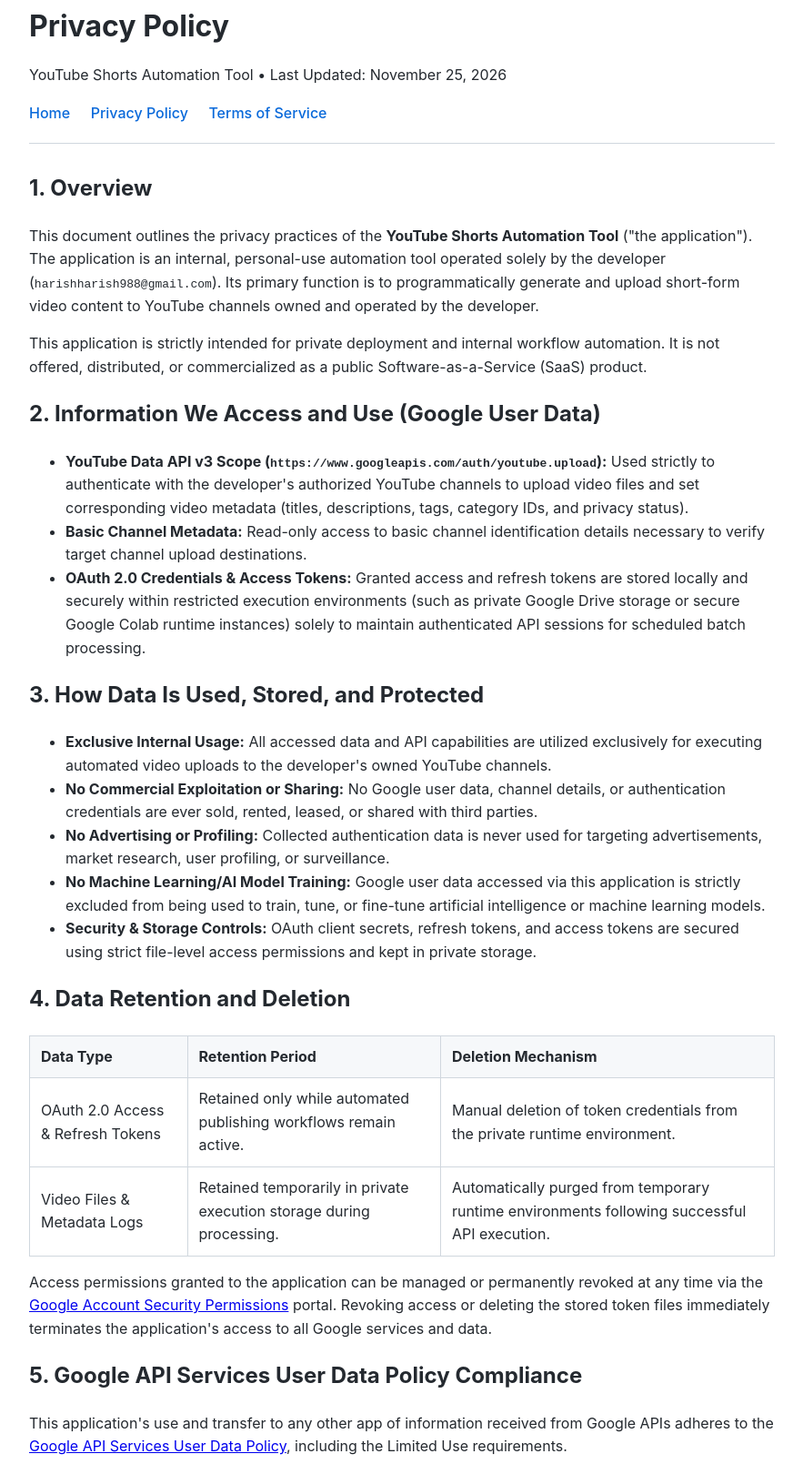
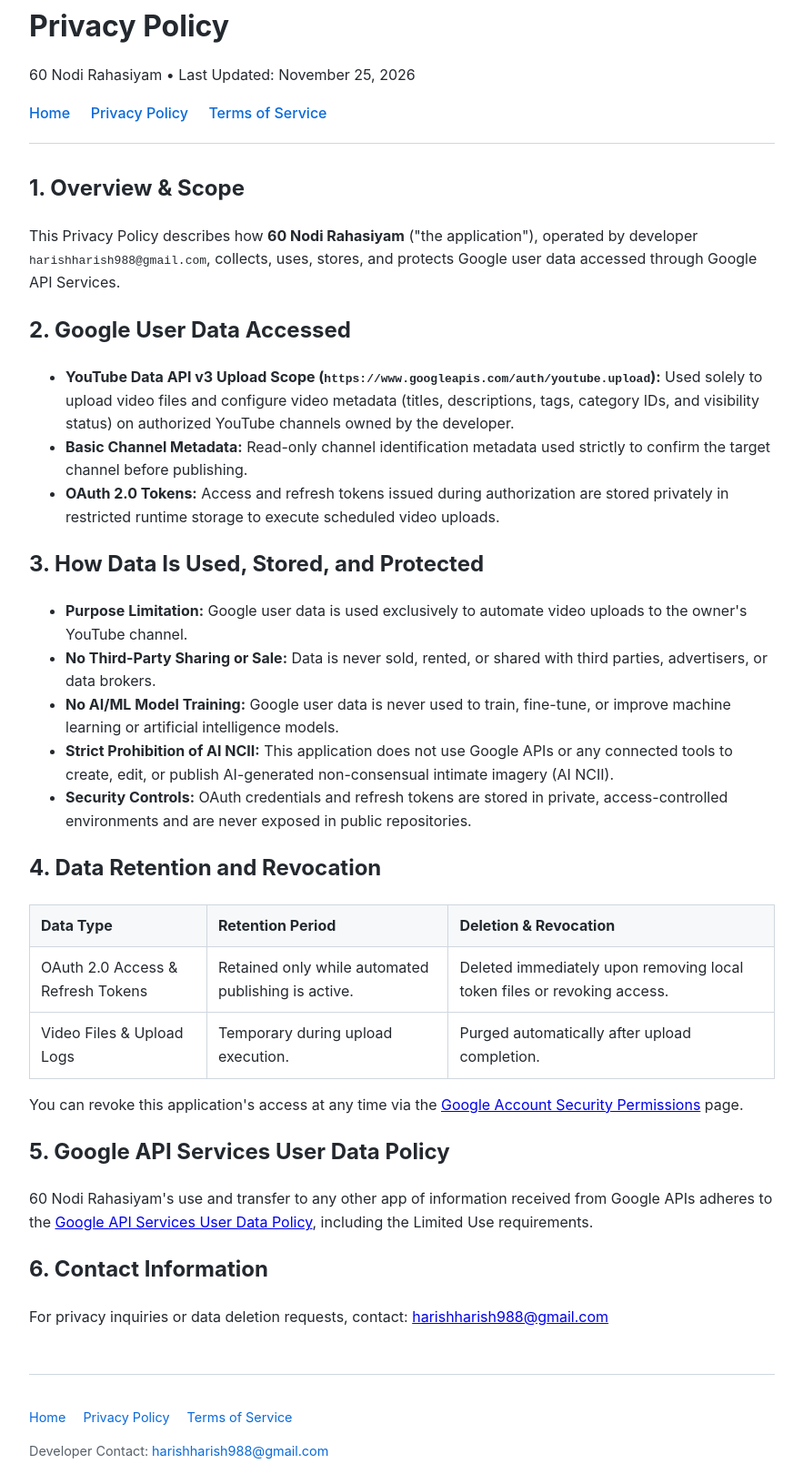
Before and after one commit to harish988/youtube-shorts-automation, a plain HTML site: page privacy.html in a window 1280 px wide. Shown: the part 37-1646 px from the top of the page at 91% size, without its empty margins (198-1081 px from the left). Drawn offline with Linux system fonts and the light colour scheme.

Commit message:
Update privacy.html

```diff
--- a/privacy.html
+++ b/privacy.html
@@ -3,7 +3,7 @@
 <head>
   <meta charset="UTF-8">
   <meta name="viewport" content="width=device-width, initial-scale=1.0">
-  <title>Privacy Policy - YouTube Shorts Automation Tool</title>
+  <title>Privacy Policy - 60 Nodi Rahasiyam</title>
   <style>
     body { font-family: -apple-system, BlinkMacSystemFont, "Segoe UI", Roboto, Helvetica, Arial, sans-serif; line-height: 1.6; color: #24292f; max-width: 820px; margin: 40px auto; padding: 0 20px; }
     header { border-bottom: 1px solid #d0d7de; padding-bottom: 20px; margin-bottom: 30px; }
@@ -20,7 +20,7 @@
 <body>
   <header>
     <h1>Privacy Policy</h1>
-    <p>YouTube Shorts Automation Tool &bull; Last Updated: November 25, 2026</p>
+    <p>60 Nodi Rahasiyam &bull; Last Updated: November 25, 2026</p>
     <nav>
       <a href="index.html">Home</a>
       <a href="privacy.html">Privacy Policy</a>
@@ -29,55 +29,54 @@
   </header>
 
   <main>
-    <h2>1. Overview</h2>
-    <p>This document outlines the privacy practices of the <strong>YouTube Shorts Automation Tool</strong> ("the application"). The application is an internal, personal-use automation tool operated solely by the developer (<code>harishharish988@gmail.com</code>). Its primary function is to programmatically generate and upload short-form video content to YouTube channels owned and operated by the developer.</p>
-    <p>This application is strictly intended for private deployment and internal workflow automation. It is not offered, distributed, or commercialized as a public Software-as-a-Service (SaaS) product.</p>
+    <h2>1. Overview &amp; Scope</h2>
+    <p>This Privacy Policy describes how <strong>60 Nodi Rahasiyam</strong> ("the application"), operated by developer <code>harishharish988@gmail.com</code>, collects, uses, stores, and protects Google user data accessed through Google API Services.</p>
 
-    <h2>2. Information We Access and Use (Google User Data)</h2>
+    <h2>2. Google User Data Accessed</h2>
     <ul>
-      <li><strong>YouTube Data API v3 Scope (<code>https://www.googleapis.com/auth/youtube.upload</code>):</strong> Used strictly to authenticate with the developer's authorized YouTube channels to upload video files and set corresponding video metadata (titles, descriptions, tags, category IDs, and privacy status).</li>
-      <li><strong>Basic Channel Metadata:</strong> Read-only access to basic channel identification details necessary to verify target channel upload destinations.</li>
-      <li><strong>OAuth 2.0 Credentials &amp; Access Tokens:</strong> Granted access and refresh tokens are stored locally and securely within restricted execution environments (such as private Google Drive storage or secure Google Colab runtime instances) solely to maintain authenticated API sessions for scheduled batch processing.</li>
+      <li><strong>YouTube Data API v3 Upload Scope (<code>https://www.googleapis.com/auth/youtube.upload</code>):</strong> Used solely to upload video files and configure video metadata (titles, descriptions, tags, category IDs, and visibility status) on authorized YouTube channels owned by the developer.</li>
+      <li><strong>Basic Channel Metadata:</strong> Read-only channel identification metadata used strictly to confirm the target channel before publishing.</li>
+      <li><strong>OAuth 2.0 Tokens:</strong> Access and refresh tokens issued during authorization are stored privately in restricted runtime storage to execute scheduled video uploads.</li>
     </ul>
 
     <h2>3. How Data Is Used, Stored, and Protected</h2>
     <ul>
-      <li><strong>Exclusive Internal Usage:</strong> All accessed data and API capabilities are utilized exclusively for executing automated video uploads to the developer's owned YouTube channels.</li>
-      <li><strong>No Commercial Exploitation or Sharing:</strong> No Google user data, channel details, or authentication credentials are ever sold, rented, leased, or shared with third parties.</li>
-      <li><strong>No Advertising or Profiling:</strong> Collected authentication data is never used for targeting advertisements, market research, user profiling, or surveillance.</li>
-      <li><strong>No Machine Learning/AI Model Training:</strong> Google user data accessed via this application is strictly excluded from being used to train, tune, or fine-tune artificial intelligence or machine learning models.</li>
-      <li><strong>Security &amp; Storage Controls:</strong> OAuth client secrets, refresh tokens, and access tokens are secured using strict file-level access permissions and kept in private storage.</li>
+      <li><strong>Purpose Limitation:</strong> Google user data is used exclusively to automate video uploads to the owner's YouTube channel.</li>
+      <li><strong>No Third-Party Sharing or Sale:</strong> Data is never sold, rented, or shared with third parties, advertisers, or data brokers.</li>
+      <li><strong>No AI/ML Model Training:</strong> Google user data is never used to train, fine-tune, or improve machine learning or artificial intelligence models.</li>
+      <li><strong>Strict Prohibition of AI NCII:</strong> This application does not use Google APIs or any connected tools to create, edit, or publish AI-generated non-consensual intimate imagery (AI NCII).</li>
+      <li><strong>Security Controls:</strong> OAuth credentials and refresh tokens are stored in private, access-controlled environments and are never exposed in public repositories.</li>
     </ul>
 
-    <h2>4. Data Retention and Deletion</h2>
+    <h2>4. Data Retention and Revocation</h2>
     <table>
       <thead>
         <tr>
           <th>Data Type</th>
           <th>Retention Period</th>
-          <th>Deletion Mechanism</th>
+          <th>Deletion &amp; Revocation</th>
         </tr>
       </thead>
       <tbody>
         <tr>
           <td>OAuth 2.0 Access &amp; Refresh Tokens</td>
-          <td>Retained only while automated publishing workflows remain active.</td>
-          <td>Manual deletion of token credentials from the private runtime environment.</td>
+          <td>Retained only while automated publishing is active.</td>
+          <td>Deleted immediately upon removing local token files or revoking access.</td>
         </tr>
         <tr>
-          <td>Video Files &amp; Metadata Logs</td>
-          <td>Retained temporarily in private execution storage during processing.</td>
-          <td>Automatically purged from temporary runtime environments following successful API execution.</td>
+          <td>Video Files &amp; Upload Logs</td>
+          <td>Temporary during upload execution.</td>
+          <td>Purged automatically after upload completion.</td>
         </tr>
       </tbody>
     </table>
-    <p>Access permissions granted to the application can be managed or permanently revoked at any time via the <a href="https://myaccount.google.com/permissions" target="_blank" rel="noopener">Google Account Security Permissions</a> portal. Revoking access or deleting the stored token files immediately terminates the application's access to all Google services and data.</p>
+    <p>You can revoke this application's access at any time via the <a href="https://myaccount.google.com/permissions" target="_blank" rel="noopener">Google Account Security Permissions</a> page.</p>
 
-    <h2>5. Google API Services User Data Policy Compliance</h2>
-    <p>This application's use and transfer to any other app of information received from Google APIs adheres to the <a href="https://developers.google.com/terms/api-services-user-data-policy" target="_blank" rel="noopener">Google API Services User Data Policy</a>, including the Limited Use requirements.</p>
+    <h2>5. Google API Services User Data Policy</h2>
+    <p>60 Nodi Rahasiyam's use and transfer to any other app of information received from Google APIs adheres to the <a href="https://developers.google.com/terms/api-services-user-data-policy" target="_blank" rel="noopener">Google API Services User Data Policy</a>, including the Limited Use requirements.</p>
 
     <h2>6. Contact Information</h2>
-    <p>For any questions or requests regarding this Privacy Policy or data handling, contact: <a href="mailto:harishharish988@gmail.com">harishharish988@gmail.com</a></p>
+    <p>For privacy inquiries or data deletion requests, contact: <a href="mailto:harishharish988@gmail.com">harishharish988@gmail.com</a></p>
   </main>
 
   <footer>
```
